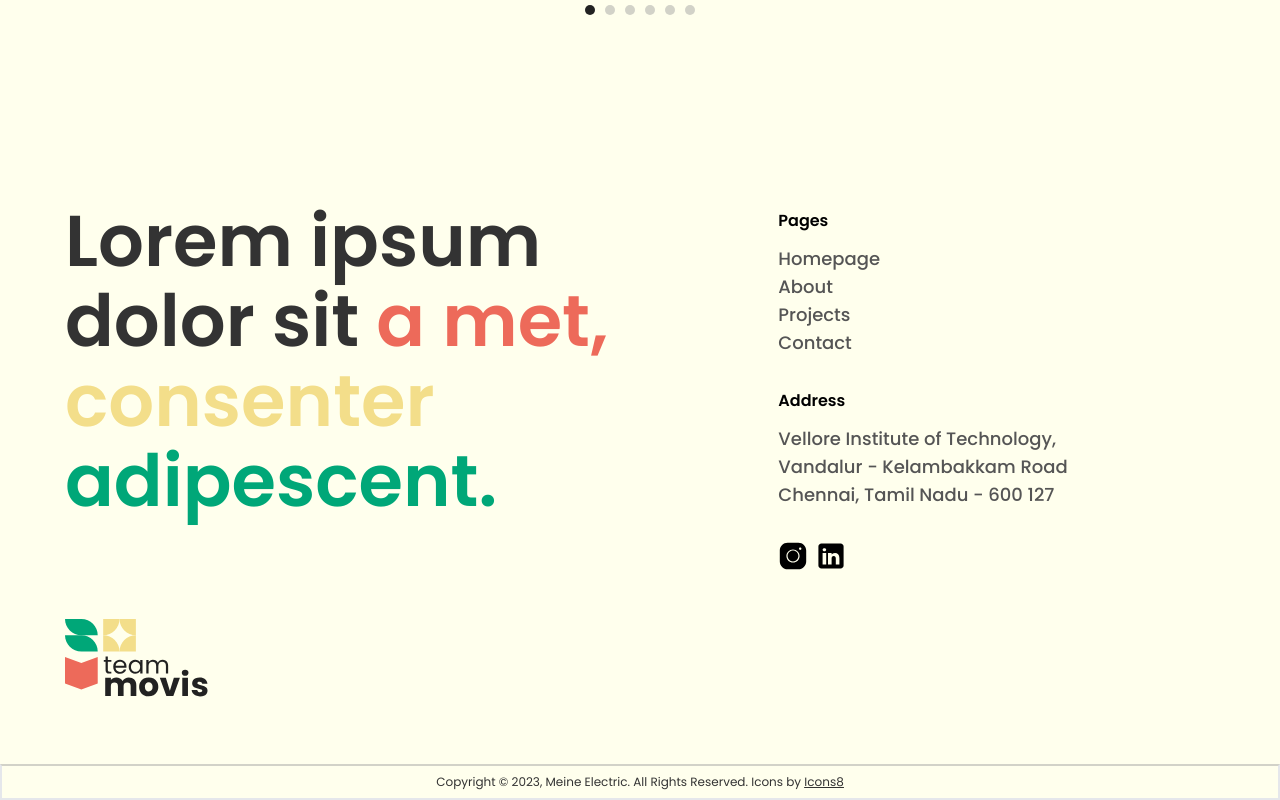
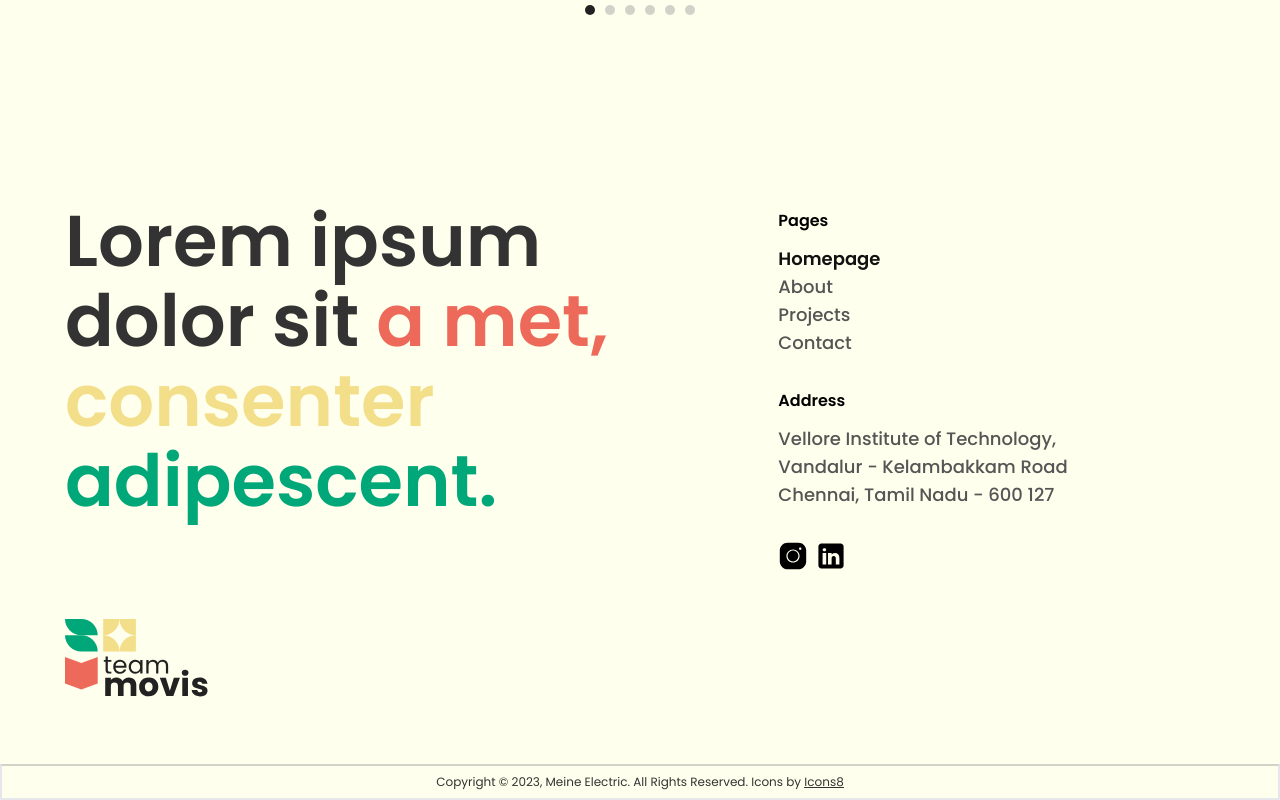
Before and after one commit to MOVIS-VITC/website, a Next.js app: page / in a window 1280 px wide. Shown: the part 2868-3668 px from the top of the page. Built offline with nearby package versions, Linux system fonts and the light colour scheme.

Commit message:
Added link highlight to footer

```diff
--- a/src/components/Footer.jsx
+++ b/src/components/Footer.jsx
@@ -3,10 +3,18 @@
 import Link from "next/link";
 import Image from "next/image";
 import { alt_logo, ig, link } from "../../public/assets";
+import { usePathname } from "next/navigation";
 
 const Footer = () => {
+
+    const currentPath = usePathname();
+
+    const getLinkStyle = (path) => {
+        return path === currentPath ? "xl:text-lg text-heading font-semibold" : "xl:text-lg text-light font-medium"; // Apply class only if paths match
+    };
+
     return (
-    <section className="flex flex-col items-center font-poppins gap-12 mt-12 sm:mt-20">
+        <section className="flex flex-col items-center font-poppins gap-12 mt-12 sm:mt-20 ">
             <div className="sm:mt-28 mt-12 w-full max-w-[1150px] flex flex-col sm:flex-row justify-between items-start xl:px-0 sm:px-16 px-7">
                 <div className="basis-2/3 sm:mb-0 mb-8 flex flex-col w-full -mt-2 text-[2.5rem] lg:text-[3rem] xl:text-[4.5rem] text-textAlt font-semibold leading-[3rem] lg:leading-[3.5rem] xl:leading-[5rem] gap-32 h-full">
                     <div>Lorem ipsum <br/>dolor sit <span className="text-[#ED6A5A]">a met,</span><br/> <span className="text-[#F3DE8A]">consenter</span><br/> <span className="text-[#00A778]">adipescent.</span></div>
@@ -14,10 +22,18 @@ const Footer = () => {
                 <div className="basis-1/3 flex flex-col justify-between items-stretch lg:mr-20 sm:gap-8 gap-4">
                     <div className="flex flex-col">
                         <div className="xl:text-base text-sm font-semibold mb-1 xl:mb-3">Pages</div>
-                    <div className="xl:text-lg text-light font-medium">Homepage</div>
-                    <div className="xl:text-lg text-light font-medium">About</div>
-                    <div className="xl:text-lg text-light font-medium">Projects</div>
-                    <div className="xl:text-lg text-light font-medium">Contact</div>
+                        <Link href="/">
+                            <div className={getLinkStyle("/")}>Homepage</div>
+                        </Link>
+                        <Link href="/About" >
+                            <div className={getLinkStyle("/About")}>About</div>
+                        </Link>
+                        <Link href="/Projects" >
+                            <div className={getLinkStyle("/Projects")}>Projects</div>
+                        </Link>
+                        <Link href="/Contact" >
+                            <div className={getLinkStyle("/Contact")}>Contact</div>
+                        </Link>
                     </div>
                     <div className="flex flex-col">
                         <div className="xl:text-base text-sm font-semibold  mb-1 xl:mb-3">Address</div>
```
Lines whose indentation alone changed are shown as unchanged.
